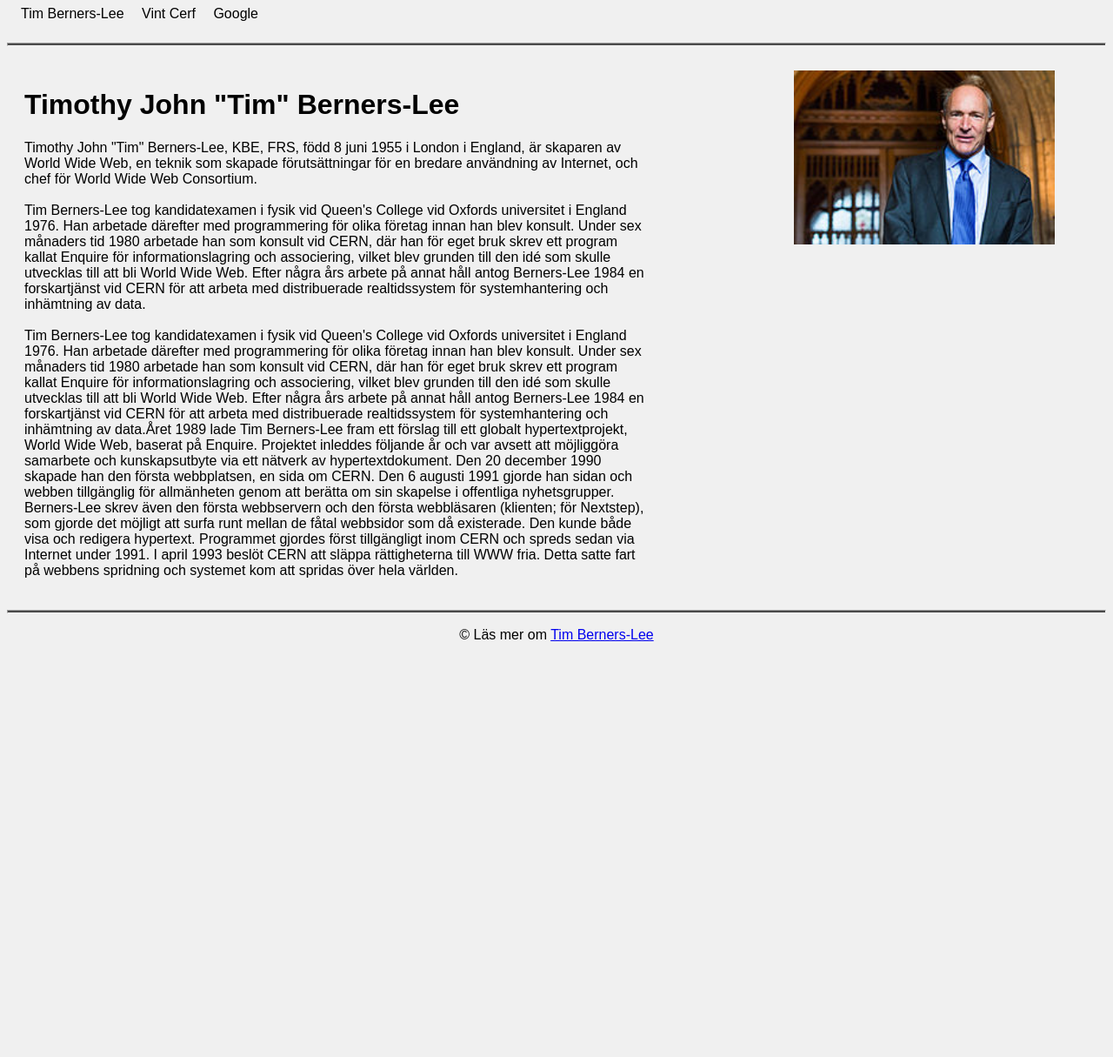
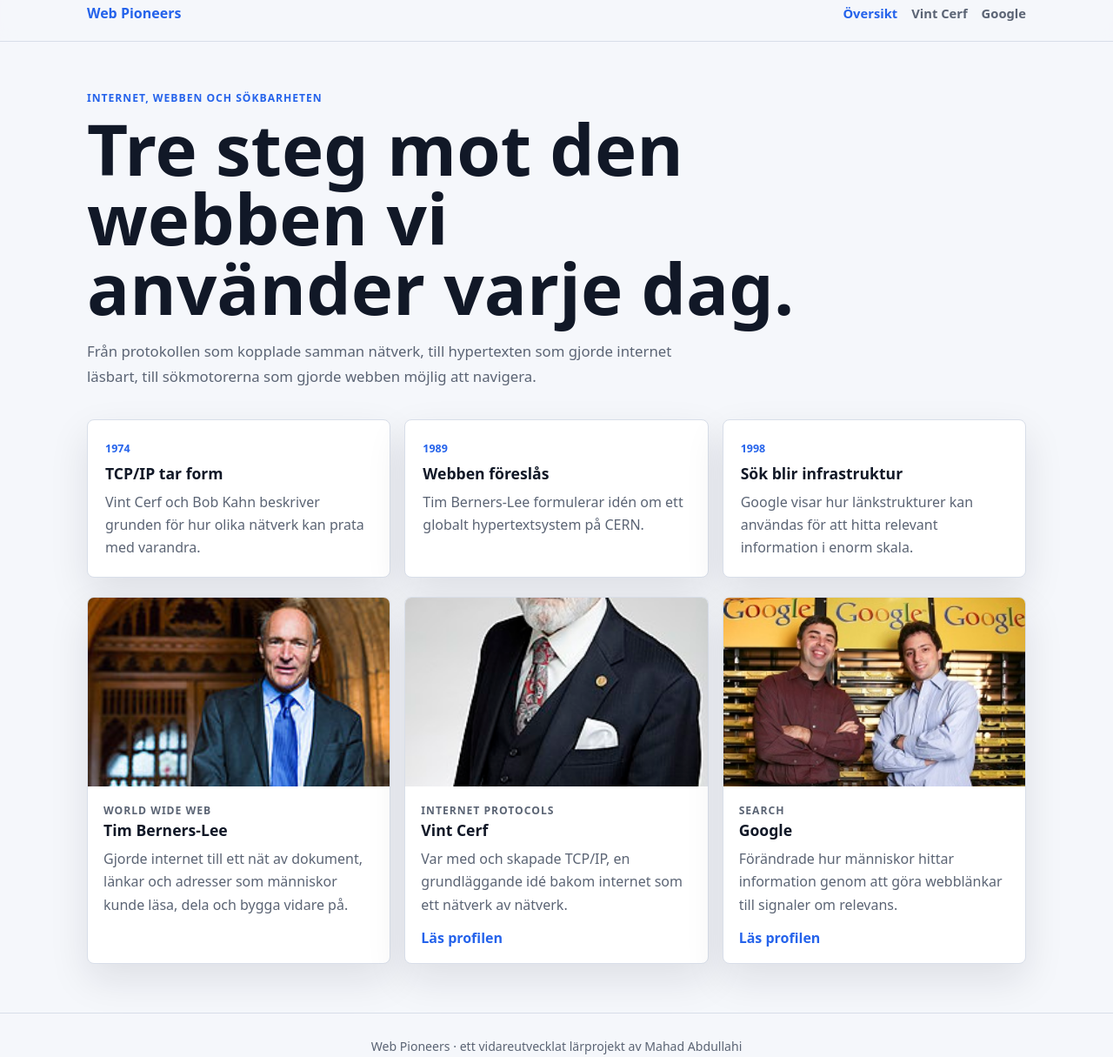
Before and after one commit to abdimannor/web-pioneers, a plain HTML site: page index.html in a window 1280 px wide. Shown: the part 17-1232 px from the top of the page at 87% size. Before the commit the page ends 816 px from the top, so only its background shows below. Drawn offline with Linux system fonts and the light colour scheme.

Commit message:
Upgrade web pioneers to phase three

```diff
--- a/index.html
+++ b/index.html
@@ -3,47 +3,90 @@
 <head>
   <meta charset="UTF-8">
   <meta name="viewport" content="width=device-width, initial-scale=1.0">
-  <title>Web Pioneers — Tim Berners-Lee</title>
-  <meta name="description" content="A multi-page site about the pioneers of the internet: Tim Berners-Lee, Vint Cerf, and Google.">
-  <meta property="og:title" content="Web Pioneers — Tim Berners-Lee">
-  <meta property="og:description" content="A multi-page site about the pioneers of the internet: Tim Berners-Lee, Vint Cerf, and Google.">
+  <title>Web Pioneers</title>
+  <meta name="description" content="En liten webbhistorisk microsajt om idéerna och personerna som formade internet och webben.">
+  <link rel="canonical" href="https://abdimannor.github.io/web-pioneers/">
+  <meta property="og:title" content="Web Pioneers">
+  <meta property="og:description" content="En liten webbhistorisk microsajt om idéerna och personerna som formade internet och webben.">
   <meta property="og:url" content="https://abdimannor.github.io/web-pioneers/">
   <meta property="og:type" content="website">
   <meta name="twitter:card" content="summary">
-  <meta name="twitter:title" content="Web Pioneers — Tim Berners-Lee">
-  <meta name="twitter:description" content="A multi-page site about the pioneers of the internet: Tim Berners-Lee, Vint Cerf, and Google.">
+  <meta name="twitter:title" content="Web Pioneers">
+  <meta name="twitter:description" content="En liten webbhistorisk microsajt om idéerna och personerna som formade internet och webben.">
+  <meta name="theme-color" content="#111827">
   <link rel="stylesheet" href="main.css">
 </head>
 <body>
-	<header>
-		<nav>
+  <header class="site-header">
+    <nav class="nav" aria-label="Huvudnavigation">
+      <a class="brand" href="index.html" aria-current="page">Web Pioneers</a>
       <ul>
-				<li><a href="index.html">Tim Berners-Lee</a></li>
+        <li><a href="index.html" aria-current="page">Översikt</a></li>
         <li><a href="vint.html">Vint Cerf</a></li>
         <li><a href="google.html">Google</a></li>
       </ul>
     </nav>
   </header>
-	<hr>
-	<div class="Textbox">
-		<h1>Timothy John "Tim" Berners-Lee</h1>
-		<p>Timothy John "Tim" Berners-Lee, KBE, FRS, född 8 juni 1955 i London i England, är skaparen av World Wide Web, en teknik som skapade förutsättningar för en bredare användning av Internet, och chef för World Wide Web Consortium.<br><br>
 
-		Tim Berners-Lee tog kandidatexamen i fysik vid Queen's College vid Oxfords universitet i England 1976. Han arbetade därefter med programmering för olika företag innan han blev konsult. Under sex månaders tid 1980 arbetade han som konsult vid CERN, där han för eget bruk skrev ett program kallat Enquire för informationslagring och associering, vilket blev grunden till den idé som skulle utvecklas till att bli World Wide Web.
-		Efter några års arbete på annat håll antog Berners-Lee 1984 en forskartjänst vid CERN för att arbeta med distribuerade realtidssystem för systemhantering och inhämtning av data.<br><br>
+  <main>
+    <section class="hero">
+      <p class="eyebrow">Internet, webben och sökbarheten</p>
+      <h1>Tre steg mot den webben vi använder varje dag.</h1>
+      <p class="lead">Från protokollen som kopplade samman nätverk, till hypertexten som gjorde internet läsbart, till sökmotorerna som gjorde webben möjlig att navigera.</p>
+    </section>
 
-		Tim Berners-Lee tog kandidatexamen i fysik vid Queen's College vid Oxfords universitet i England 1976. Han arbetade därefter med programmering för olika företag innan han blev konsult. Under sex månaders tid 1980 arbetade han som konsult vid CERN, där han för eget bruk skrev ett program kallat Enquire för informationslagring och associering, vilket blev grunden till den idé som skulle utvecklas till att bli World Wide Web.
-		Efter några års arbete på annat håll antog Berners-Lee 1984 en forskartjänst vid CERN för att arbeta med distribuerade realtidssystem för systemhantering och inhämtning av data.Året 1989 lade Tim Berners-Lee fram ett förslag till ett globalt hypertextprojekt, World Wide Web, baserat på Enquire. Projektet inleddes följande år och var avsett att möjliggöra samarbete och kunskapsutbyte via ett nätverk av hypertextdokument. Den 20 december 1990 skapade han den första webbplatsen, en sida om CERN. Den 6 augusti 1991 gjorde han sidan och webben tillgänglig för allmänheten genom att berätta om sin skapelse i offentliga nyhetsgrupper.
-		Berners-Lee skrev även den första webbservern och den första webbläsaren (klienten; för Nextstep), som gjorde det möjligt att surfa runt mellan de fåtal webbsidor som då existerade. Den kunde både visa och redigera hypertext. Programmet gjordes först tillgängligt inom CERN och spreds sedan via Internet under 1991. I april 1993 beslöt CERN att släppa rättigheterna till WWW fria. Detta satte fart på webbens spridning och systemet kom att spridas över hela världen.
-		</p>
+    <section class="timeline" aria-label="Webbhistorisk tidslinje">
+      <article>
+        <span>1974</span>
+        <h2>TCP/IP tar form</h2>
+        <p>Vint Cerf och Bob Kahn beskriver grunden för hur olika nätverk kan prata med varandra.</p>
+      </article>
+      <article>
+        <span>1989</span>
+        <h2>Webben föreslås</h2>
+        <p>Tim Berners-Lee formulerar idén om ett globalt hypertextsystem på CERN.</p>
+      </article>
+      <article>
+        <span>1998</span>
+        <h2>Sök blir infrastruktur</h2>
+        <p>Google visar hur länkstrukturer kan användas för att hitta relevant information i enorm skala.</p>
+      </article>
+    </section>
+
+    <section class="profile-grid" aria-label="Profiler">
+      <article class="profile-card">
+        <img src="tim.jpg" alt="Tim Berners-Lee" loading="lazy">
+        <div>
+          <p class="eyebrow">World Wide Web</p>
+          <h2>Tim Berners-Lee</h2>
+          <p>Gjorde internet till ett nät av dokument, länkar och adresser som människor kunde läsa, dela och bygga vidare på.</p>
         </div>
-	<div class="Bildbox">
-		<img src="tim.jpg" width="300" height="200" alt="Tim Berners-Lee">
+      </article>
+
+      <article class="profile-card">
+        <img src="vint.jpg" alt="Vint Cerf" loading="lazy">
+        <div>
+          <p class="eyebrow">Internet protocols</p>
+          <h2>Vint Cerf</h2>
+          <p>Var med och skapade TCP/IP, en grundläggande idé bakom internet som ett nätverk av nätverk.</p>
+          <a href="vint.html">Läs profilen</a>
         </div>
+      </article>
+
+      <article class="profile-card">
+        <img src="google.jpg" alt="Google-logotyp" loading="lazy">
+        <div>
+          <p class="eyebrow">Search</p>
+          <h2>Google</h2>
+          <p>Förändrade hur människor hittar information genom att göra webblänkar till signaler om relevans.</p>
+          <a href="google.html">Läs profilen</a>
+        </div>
+      </article>
+    </section>
+  </main>
 
   <footer>
-		<hr>
-		<p>&copy; Läs mer om <a href="https://sv.wikipedia.org/wiki/Tim_Berners-Lee">Tim Berners-Lee</a></p>
+    <p>Web Pioneers · ett vidareutvecklat lärprojekt av Mahad Abdullahi</p>
   </footer>
 </body>
 </html>
--- a/main.css
+++ b/main.css
@@ -1,55 +1,240 @@
-body {
-	font-family: Arial, sans-serif;
-	background-color: #f0f0f0;
-	min-height: 100vh;
+:root {
+  --bg: #f5f7fb;
+  --surface: #ffffff;
+  --ink: #111827;
+  --muted: #5b6474;
+  --line: #d8dee9;
+  --accent: #2563eb;
+  --accent-soft: #dbeafe;
+  --shadow: 0 18px 45px rgba(17, 24, 39, 0.1);
 }
 
-header {
-	color: #fff;
-	padding: 1em;
+* {
+  box-sizing: border-box;
 }
 
-nav ul {
-	margin: 0;
-	padding: 0;
-	list-style: none;
+body {
+  margin: 0;
+  background: var(--bg);
+  color: var(--ink);
+  font-family: ui-sans-serif, system-ui, -apple-system, BlinkMacSystemFont, "Segoe UI", sans-serif;
 }
 
-nav li {
-	display: inline-block;
-	margin-right: 1em;
+.site-header {
+  background: rgba(245, 247, 251, 0.9);
+  border-bottom: 1px solid var(--line);
+  position: sticky;
+  top: 0;
+  z-index: 10;
+  backdrop-filter: blur(10px);
 }
 
-nav a {
-	color: black;
-	text-decoration: none;
+.nav,
+main {
+  width: min(1080px, calc(100% - 32px));
+  margin: 0 auto;
 }
 
-.Bildbox {
-	float: right;
-	width: 30%;
-	padding: 20px;
-	height: auto;
-	box-sizing: border-box;
+.nav {
+  min-height: 64px;
+  display: flex;
+  align-items: center;
+  justify-content: space-between;
+  gap: 24px;
 }
 
-.Textbox {
-	float: left;
-	width: 60%;
-	padding: 20px;
-	height: auto;
-	box-sizing: border-box;
+.brand,
+.nav a {
+  color: var(--ink);
+  font-weight: 700;
+  text-decoration: none;
+}
+
+.brand {
+  font-size: 1rem;
+}
+
+.nav ul {
+  list-style: none;
+  display: flex;
+  gap: 1rem;
+  margin: 0;
+  padding: 0;
+}
+
+.nav li {
+  margin: 0;
+}
+
+.nav a:not(.brand) {
+  color: var(--muted);
+  font-size: 0.92rem;
+}
+
+.nav a:hover,
+.nav a[aria-current="page"] {
+  color: var(--accent);
+}
+
+main {
+  padding: 56px 0;
+}
+
+.hero {
+  max-width: 820px;
+  margin-bottom: 34px;
+}
+
+.eyebrow {
+  color: var(--accent);
+  font-size: 0.76rem;
+  font-weight: 800;
+  letter-spacing: 0.08em;
+  text-transform: uppercase;
+}
+
+h1,
+h2,
+p {
+  margin: 0;
+}
+
+h1 {
+  font-size: clamp(2.4rem, 7vw, 5.1rem);
+  line-height: 0.98;
+  margin-top: 10px;
+}
+
+.lead {
+  color: var(--muted);
+  font-size: 1.05rem;
+  line-height: 1.75;
+  margin-top: 18px;
+  max-width: 700px;
+}
+
+.timeline {
+  display: grid;
+  grid-template-columns: repeat(3, minmax(0, 1fr));
+  gap: 16px;
+  margin-bottom: 22px;
+}
+
+.timeline article,
+.profile-card,
+.profile-page {
+  background: var(--surface);
+  border: 1px solid var(--line);
+  border-radius: 8px;
+  box-shadow: var(--shadow);
+}
+
+.timeline article {
+  padding: 20px;
+}
+
+.timeline span {
+  color: var(--accent);
+  display: inline-block;
+  font-size: 0.78rem;
+  font-weight: 800;
+  margin-bottom: 8px;
+}
+
+.timeline h2,
+.profile-card h2 {
+  font-size: 1.1rem;
+  margin-bottom: 8px;
+}
+
+.timeline p,
+.profile-card p,
+.profile-copy p {
+  color: var(--muted);
+  line-height: 1.65;
+}
+
+.profile-grid {
+  display: grid;
+  grid-template-columns: repeat(3, minmax(0, 1fr));
+  gap: 16px;
+}
+
+.profile-card {
+  overflow: hidden;
+}
+
+.profile-card img {
+  width: 100%;
+  aspect-ratio: 16 / 10;
+  object-fit: cover;
+  display: block;
+}
+
+.profile-card div {
+  padding: 18px;
+}
+
+.profile-card a,
+.text-link {
+  color: var(--accent);
+  display: inline-block;
+  font-weight: 800;
+  margin-top: 14px;
+  text-decoration: none;
+}
+
+.profile-card a:hover,
+.text-link:hover {
+  color: var(--ink);
+}
+
+.profile-page {
+  display: grid;
+  grid-template-columns: minmax(0, 1.15fr) minmax(260px, 0.85fr);
+  gap: 28px;
+  overflow: hidden;
+}
+
+.profile-copy {
+  padding: 34px;
+}
+
+.profile-page img {
+  width: 100%;
+  height: 100%;
+  min-height: 360px;
+  object-fit: cover;
+  display: block;
 }
 
 footer {
-	position: relative;
-	left: 0;
-	bottom: 0;
-	color: black;
-	text-align: center;
-	clear:both;
+  border-top: 1px solid var(--line);
+  color: var(--muted);
+  font-size: 0.88rem;
+  padding: 28px 16px;
+  text-align: center;
 }
-hr{
-	height: 2px;
-	background-color: rgb(73, 73, 73);
+
+@media (max-width: 820px) {
+  .nav {
+    align-items: flex-start;
+    flex-direction: column;
+    padding: 14px 0;
+  }
+
+  .nav ul {
+    flex-wrap: wrap;
+  }
+
+  .timeline,
+  .profile-grid,
+  .profile-page {
+    grid-template-columns: 1fr;
+  }
+
+  .profile-page img {
+    min-height: 260px;
+    order: -1;
+  }
 }
```
Also changed, not shown: google.html (+24 -25 lines), vint.html (+24 -22 lines), 1 other file. Lines whose indentation alone changed are shown as unchanged.
